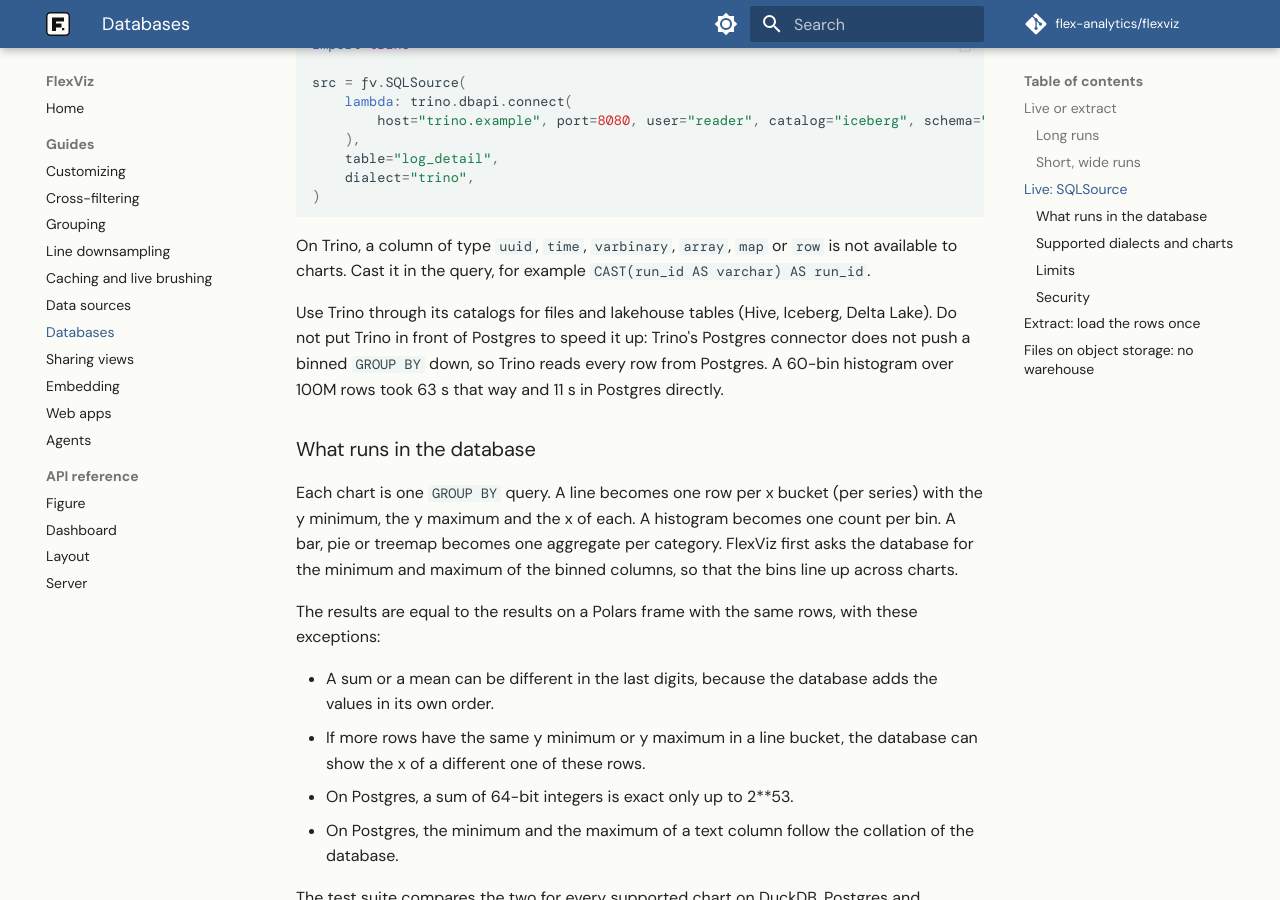
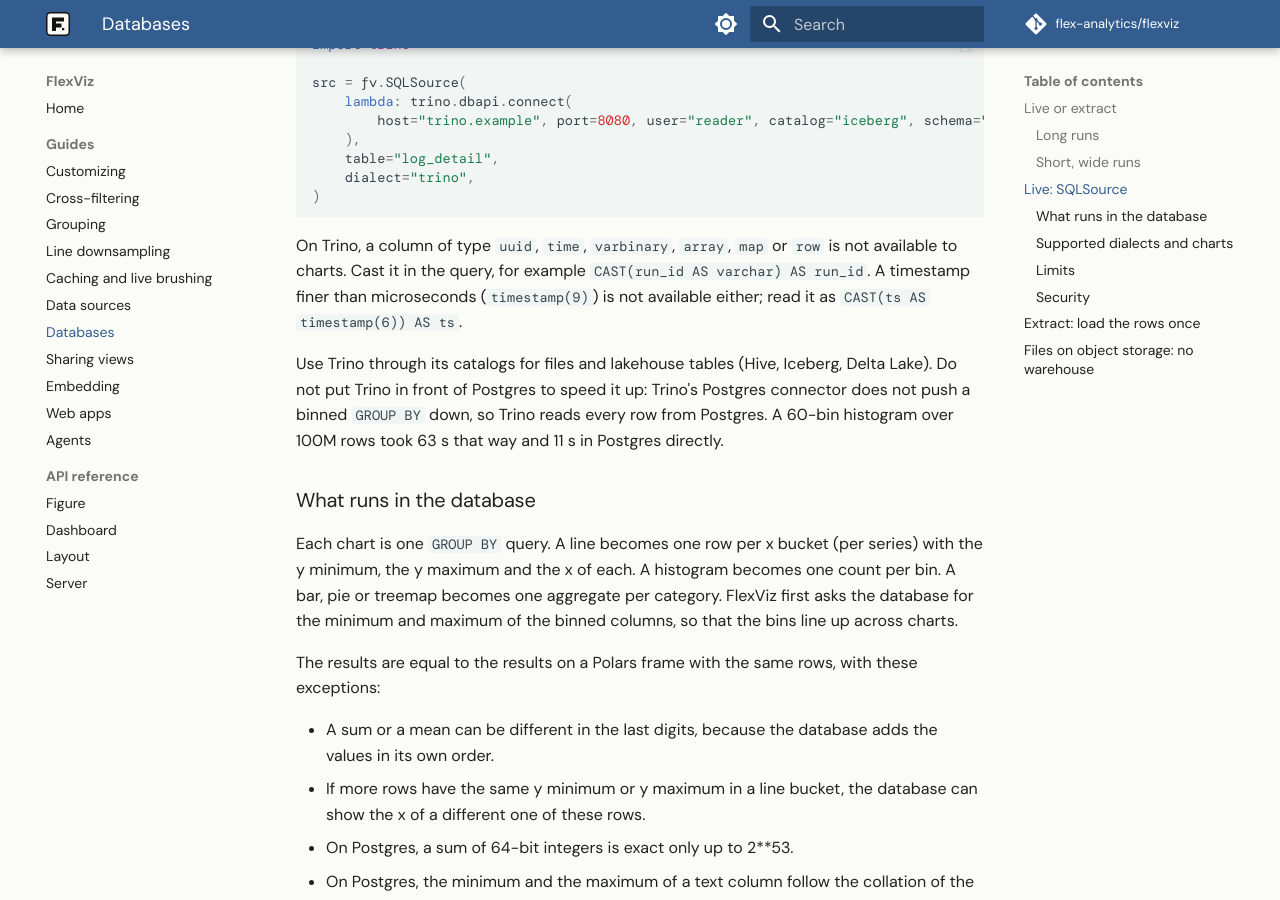
Before and after one commit to flex-analytics/flexviz, an MkDocs documentation site: the page built from docs/guides/databases.md, in a window 1280 px wide and 900 px high, scrolled down 3898 px. Built offline with MkDocs 1.6.1 and Material for MkDocs 9.7.7, drawn with Linux system fonts in a browser that asks for light colours; some web fonts are replaced; comment, search, counter and statistics services are not loaded.

Commit message:
fix(sql): leave a Trino timestamp finer than microseconds out of the schema

```diff
--- a/docs/guides/databases.md
+++ b/docs/guides/databases.md
@@ -149,7 +149,9 @@ src = fv.SQLSource(
 
 On Trino, a column of type `uuid`, `time`, `varbinary`, `array`, `map` or `row`
 is not available to charts. Cast it in the query, for example
-`CAST(run_id AS varchar) AS run_id`.
+`CAST(run_id AS varchar) AS run_id`. A timestamp finer than microseconds
+(`timestamp(9)`) is not available either; read it as
+`CAST(ts AS timestamp(6)) AS ts`.
 
 Use Trino through its catalogs for files and lakehouse tables (Hive, Iceberg,
 Delta Lake). Do not put Trino in front of Postgres to speed it up: Trino's
```
Also changed, not shown: Architecture.md (+6 -5 lines), 2 other files.
